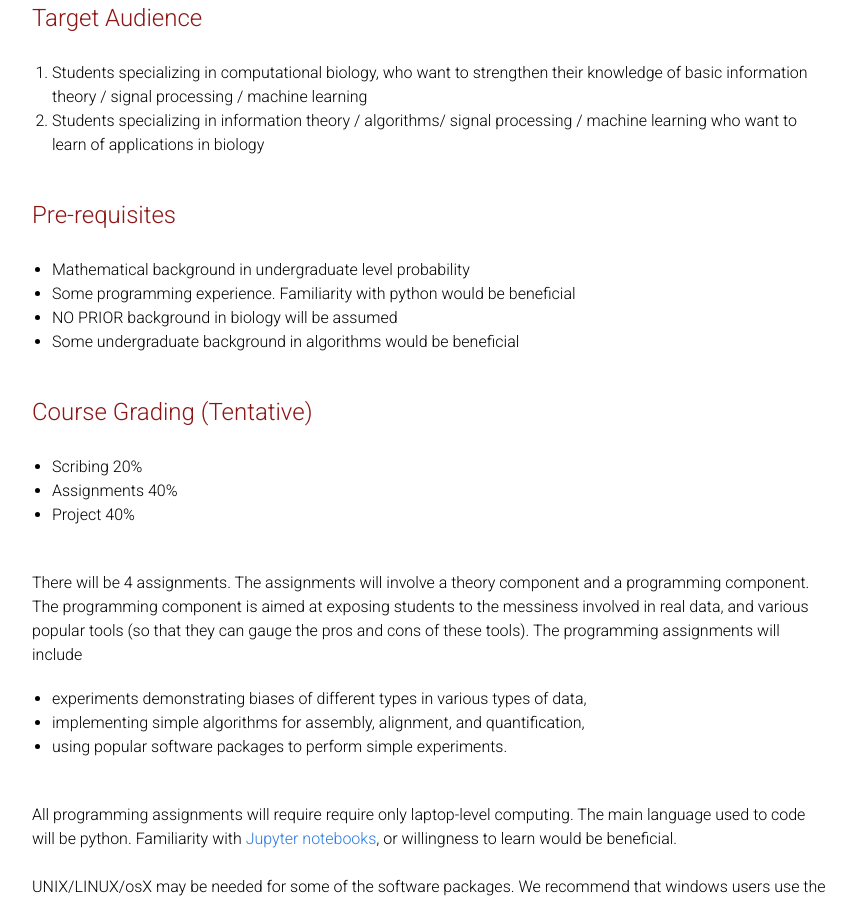
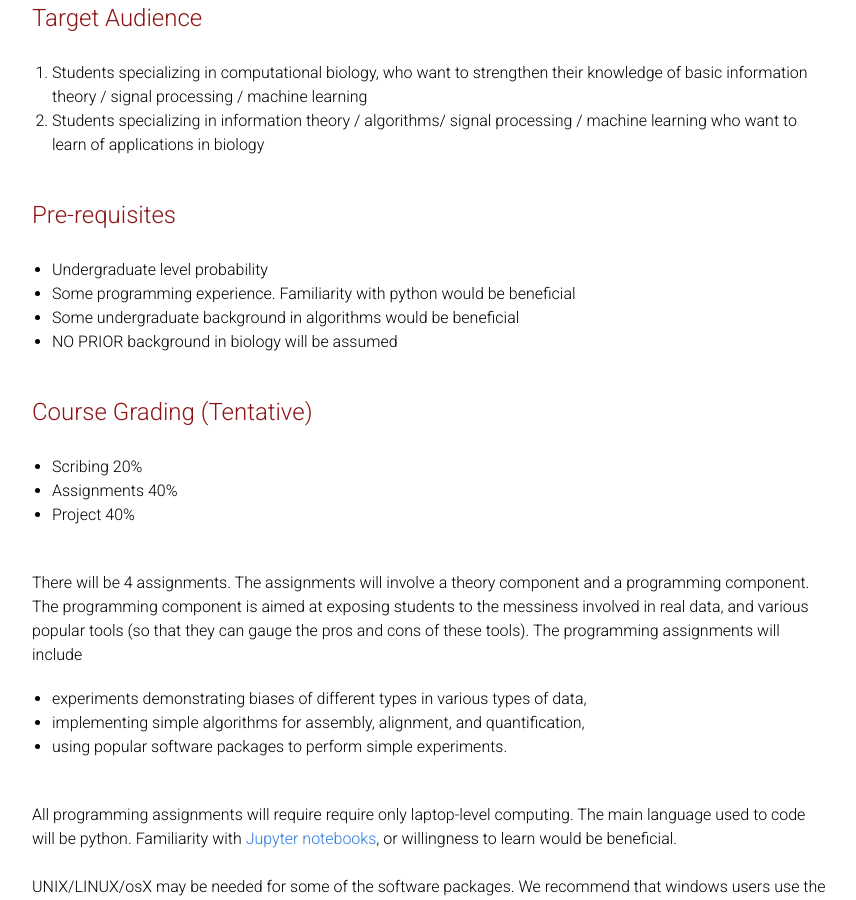
Before and after one commit to laurashen/data-science-sequencing.github.io, a Jekyll site: the page built from index.html, in a window 1280 px wide and 900 px high, scrolled down 674 px. Shown: the whole window, without its empty margins (208-1064 px from the left). Built offline with Jekyll 4.4.1, drawn with Linux system fonts in a browser that asks for light colours.

Commit message:
Update index.html

```diff
--- a/index.html
+++ b/index.html
@@ -53,10 +53,10 @@ layout: default
   <div class="module-header">Pre-requisites </div>
     <div class="materials-bullets">
     <ul >
-    <li>Mathematical background in undergraduate level probability </li>
+    <li>Undergraduate level probability </li>
     <li>Some programming experience. Familiarity  with python would be beneficial</li>
+    <li>Some undergraduate background in algorithms would be beneficial</li>
     <li>NO PRIOR background in biology will be assumed</li>
-    <li>Some undergraduate background in algorithms would be beneficial</li>
     </ul>
   </div>
 </div>
```
